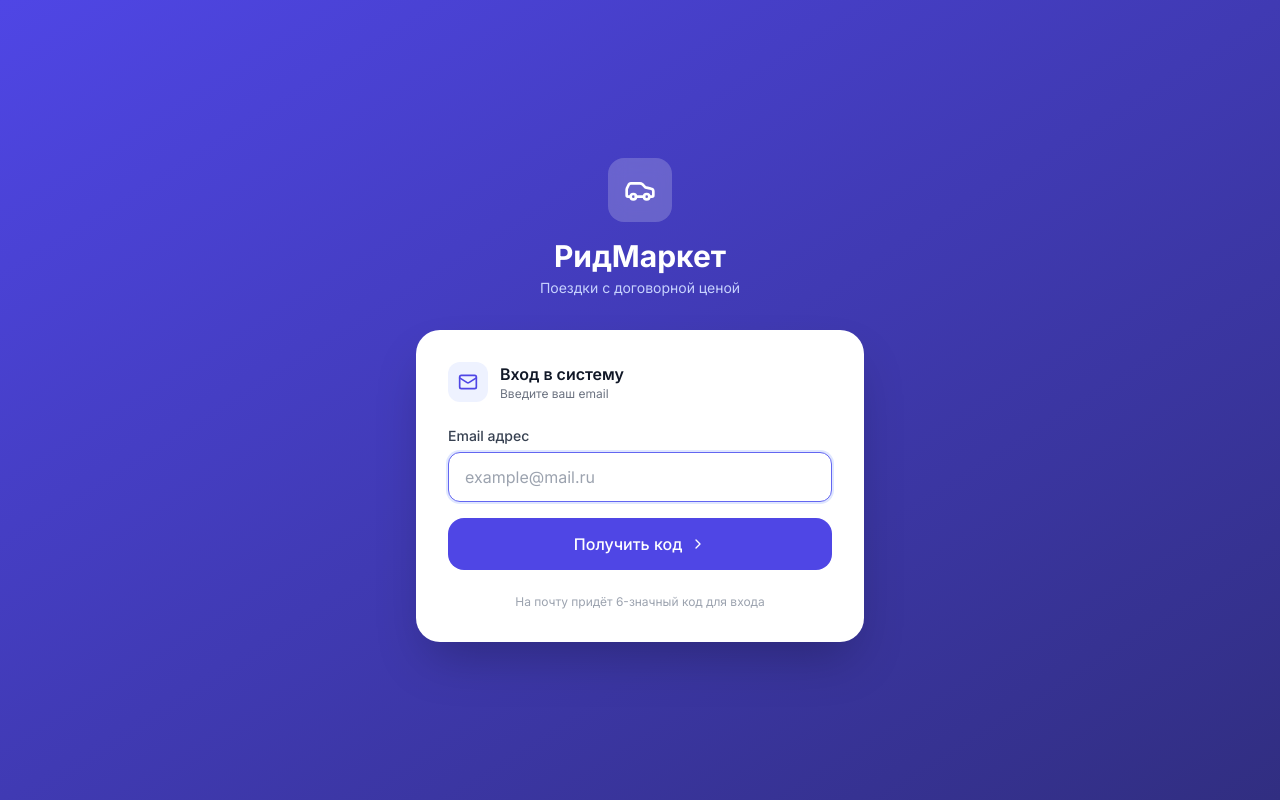
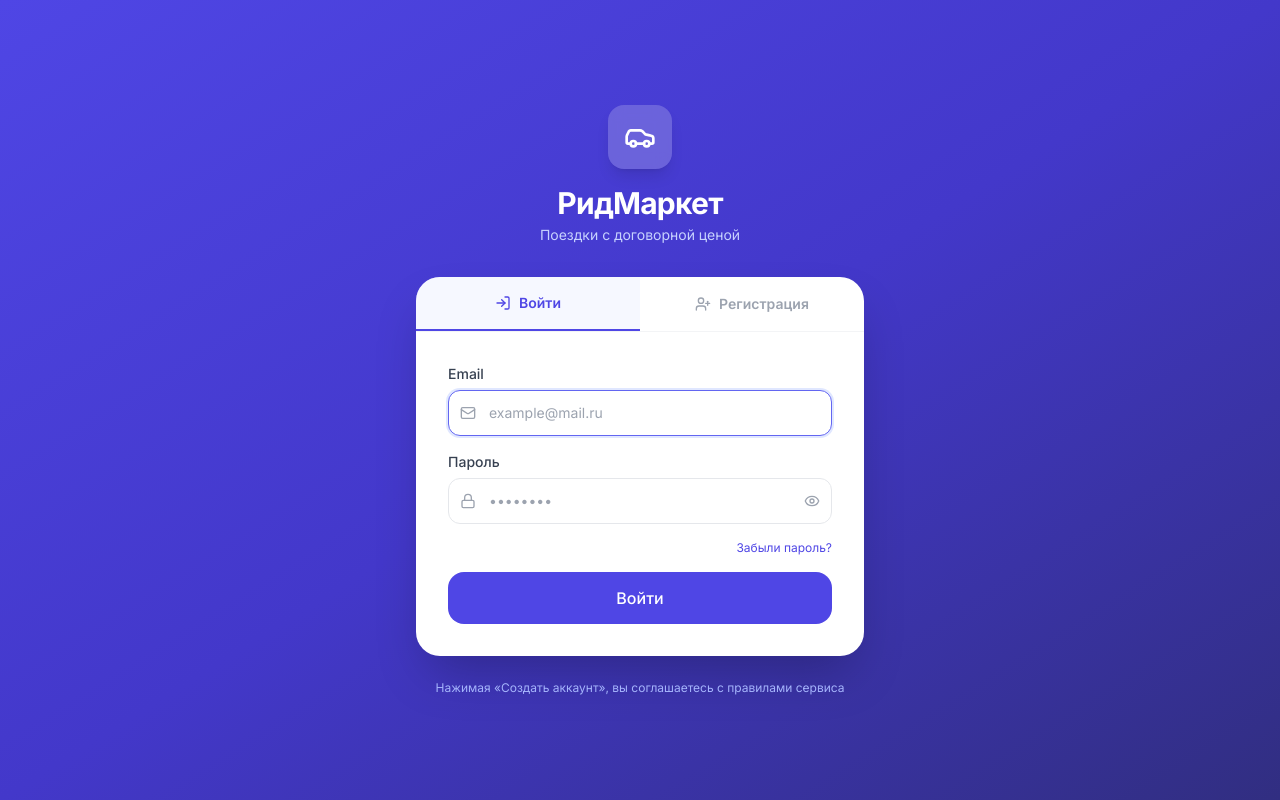
Before and after one commit to Igortlt63/Ridexprivat, a Next.js app: page /auth in a window 1280 px wide. Built offline with nearby package versions, Linux system fonts and the light colour scheme; no server answers.

Commit message:
email password auth

```diff
--- a/src/app/auth/page.tsx
+++ b/src/app/auth/page.tsx
@@ -3,148 +3,235 @@
 import { useState } from 'react'
 import { useRouter } from 'next/navigation'
 import toast from 'react-hot-toast'
-import { Mail, MessageSquare, ChevronRight, Car } from 'lucide-react'
+import { Mail, Lock, Eye, EyeOff, Car, UserPlus, LogIn } from 'lucide-react'
 import { createClient } from '@/lib/supabase/client'
+
+type Mode = 'login' | 'register' | 'reset'
 
 export default function AuthPage() {
   const router = useRouter()
   const supabase = createClient()
 
-  const [step, setStep]       = useState<'email' | 'otp'>('email')
-  const [email, setEmail]     = useState('')
-  const [otp, setOtp]         = useState('')
-  const [loading, setLoading] = useState(false)
+  const [mode, setMode]           = useState<Mode>('login')
+  const [email, setEmail]         = useState('')
+  const [password, setPassword]   = useState('')
+  const [password2, setPassword2] = useState('')
+  const [showPass, setShowPass]   = useState(false)
+  const [loading, setLoading]     = useState(false)
 
-  async function sendOtp() {
-    if (!email || !email.includes('@')) {
-      toast.error('Введите корректный email')
+  // ── Вход ────────────────────────────────────────────────────
+  async function handleLogin() {
+    if (!email || !password) { toast.error('Заполните все поля'); return }
+    setLoading(true)
+    const { error } = await supabase.auth.signInWithPassword({ email, password })
+    setLoading(false)
+    if (error) {
+      if (error.message.includes('Invalid login')) toast.error('Неверный email или пароль')
+      else toast.error('Ошибка входа: ' + error.message)
       return
     }
-    setLoading(true)
-    const { error } = await supabase.auth.signInWithOtp({
-      email,
-      options: { shouldCreateUser: true },
-    })
-    setLoading(false)
-
-    if (error) { toast.error('Ошибка: ' + error.message); return }
-    toast.success('Код отправлен на ' + email)
-    setStep('otp')
-  }
-
-  async function verifyOtp() {
-    if (otp.length < 6) { toast.error('Введите 6-значный код'); return }
-    setLoading(true)
-    const { error } = await supabase.auth.verifyOtp({
-      email,
-      token: otp,
-      type: 'email',
-    })
-    setLoading(false)
-
-    if (error) { toast.error('Неверный код. Попробуйте ещё раз.'); return }
     toast.success('Добро пожаловать!')
     router.push('/')
     router.refresh()
   }
 
+  // ── Регистрация ─────────────────────────────────────────────
+  async function handleRegister() {
+    if (!email || !password || !password2) { toast.error('Заполните все поля'); return }
+    if (password.length < 6) { toast.error('Пароль минимум 6 символов'); return }
+    if (password !== password2) { toast.error('Пароли не совпадают'); return }
+    setLoading(true)
+    const { error } = await supabase.auth.signUp({
+      email,
+      password,
+      options: { emailRedirectTo: `${window.location.origin}/` }
+    })
+    setLoading(false)
+    if (error) { toast.error('Ошибка: ' + error.message); return }
+    toast.success('Аккаунт создан! Проверьте почту для подтверждения.')
+    setMode('login')
+  }
+
+  // ── Сброс пароля ────────────────────────────────────────────
+  async function handleReset() {
+    if (!email) { toast.error('Введите email'); return }
+    setLoading(true)
+    const { error } = await supabase.auth.resetPasswordForEmail(email, {
+      redirectTo: `${window.location.origin}/auth/update-password`
+    })
+    setLoading(false)
+    if (error) { toast.error('Ошибка: ' + error.message); return }
+    toast.success('Ссылка для сброса пароля отправлена на почту')
+    setMode('login')
+  }
+
+  function handleSubmit() {
+    if (mode === 'login')    handleLogin()
+    if (mode === 'register') handleRegister()
+    if (mode === 'reset')    handleReset()
+  }
+
   return (
-    <div className="min-h-screen bg-gradient-to-br from-indigo-600 to-indigo-900 flex items-center justify-center p-4">
+    <div className="min-h-screen bg-gradient-to-br from-indigo-600 via-indigo-700 to-indigo-900 flex items-center justify-center p-4">
       <div className="w-full max-w-md">
+
+        {/* Лого */}
         <div className="text-center mb-8">
-          <div className="inline-flex items-center justify-center w-16 h-16 rounded-2xl bg-white/20 backdrop-blur mb-4">
+          <div className="inline-flex items-center justify-center w-16 h-16 rounded-2xl bg-white/20 backdrop-blur mb-4 shadow-lg">
             <Car className="w-8 h-8 text-white" />
           </div>
-          <h1 className="text-3xl font-bold text-white">РидМаркет</h1>
+          <h1 className="text-3xl font-bold text-white tracking-tight">РидМаркет</h1>
           <p className="text-indigo-200 mt-1 text-sm">Поездки с договорной ценой</p>
         </div>
 
-        <div className="bg-white rounded-3xl p-8 shadow-2xl">
-          {step === 'email' ? (
-            <>
-              <div className="flex items-center gap-3 mb-6">
-                <div className="w-10 h-10 rounded-xl bg-indigo-50 flex items-center justify-center">
-                  <Mail className="w-5 h-5 text-indigo-600" />
+        {/* Карточка */}
+        <div className="bg-white rounded-3xl shadow-2xl overflow-hidden">
+
+          {/* Вкладки Войти / Регистрация */}
+          {mode !== 'reset' && (
+            <div className="flex border-b border-gray-100">
+              <button
+                onClick={() => setMode('login')}
+                className={`flex-1 py-4 text-sm font-semibold transition-colors flex items-center justify-center gap-2 ${
+                  mode === 'login'
+                    ? 'text-indigo-600 border-b-2 border-indigo-600 bg-indigo-50/50'
+                    : 'text-gray-400 hover:text-gray-600'
+                }`}
+              >
+                <LogIn className="w-4 h-4" /> Войти
+              </button>
+              <button
+                onClick={() => setMode('register')}
+                className={`flex-1 py-4 text-sm font-semibold transition-colors flex items-center justify-center gap-2 ${
+                  mode === 'register'
+                    ? 'text-indigo-600 border-b-2 border-indigo-600 bg-indigo-50/50'
+                    : 'text-gray-400 hover:text-gray-600'
+                }`}
+              >
+                <UserPlus className="w-4 h-4" /> Регистрация
+              </button>
             </div>
+          )}
+
+          <div className="p-8 space-y-4">
+
+            {/* Заголовок для сброса пароля */}
+            {mode === 'reset' && (
+              <div className="mb-2">
+                <h2 className="text-xl font-bold text-gray-900">Сброс пароля</h2>
+                <p className="text-sm text-gray-500 mt-1">Отправим ссылку для восстановления</p>
+              </div>
+            )}
+
+            {/* Email */}
             <div>
-                  <h2 className="font-semibold text-gray-900">Вход в систему</h2>
-                  <p className="text-xs text-gray-500">Введите ваш email</p>
-                </div>
-              </div>
-              <div className="space-y-4">
-                <div>
-                  <label className="label">Email адрес</label>
+              <label className="label">Email</label>
+              <div className="relative">
+                <Mail className="absolute left-3 top-1/2 -translate-y-1/2 w-4 h-4 text-gray-400" />
                 <input
                   type="email"
                   value={email}
                   onChange={e => setEmail(e.target.value)}
-                    onKeyDown={e => e.key === 'Enter' && sendOtp()}
+                  onKeyDown={e => e.key === 'Enter' && handleSubmit()}
                   placeholder="example@mail.ru"
-                    className="input text-base"
+                  className="input pl-10"
+                  autoComplete="email"
                   autoFocus
-                    autoComplete="email"
                 />
               </div>
-                <button onClick={sendOtp} disabled={loading} className="btn-primary btn-lg w-full">
+            </div>
+
+            {/* Пароль */}
+            {mode !== 'reset' && (
+              <div>
+                <label className="label">Пароль</label>
+                <div className="relative">
+                  <Lock className="absolute left-3 top-1/2 -translate-y-1/2 w-4 h-4 text-gray-400" />
+                  <input
+                    type={showPass ? 'text' : 'password'}
+                    value={password}
+                    onChange={e => setPassword(e.target.value)}
+                    onKeyDown={e => e.key === 'Enter' && mode === 'login' && handleSubmit()}
+                    placeholder={mode === 'register' ? 'Минимум 6 символов' : '••••••••'}
+                    className="input pl-10 pr-10"
+                    autoComplete={mode === 'login' ? 'current-password' : 'new-password'}
+                  />
+                  <button
+                    type="button"
+                    onClick={() => setShowPass(v => !v)}
+                    className="absolute right-3 top-1/2 -translate-y-1/2 text-gray-400 hover:text-gray-600"
+                  >
+                    {showPass ? <EyeOff className="w-4 h-4" /> : <Eye className="w-4 h-4" />}
+                  </button>
+                </div>
+              </div>
+            )}
+
+            {/* Подтверждение пароля — только при регистрации */}
+            {mode === 'register' && (
+              <div>
+                <label className="label">Повторите пароль</label>
+                <div className="relative">
+                  <Lock className="absolute left-3 top-1/2 -translate-y-1/2 w-4 h-4 text-gray-400" />
+                  <input
+                    type={showPass ? 'text' : 'password'}
+                    value={password2}
+                    onChange={e => setPassword2(e.target.value)}
+                    onKeyDown={e => e.key === 'Enter' && handleSubmit()}
+                    placeholder="Повторите пароль"
+                    className="input pl-10"
+                    autoComplete="new-password"
+                  />
+                </div>
+              </div>
+            )}
+
+            {/* Забыл пароль — только при входе */}
+            {mode === 'login' && (
+              <div className="flex justify-end">
+                <button
+                  onClick={() => { setMode('reset'); setPassword('') }}
+                  className="text-xs text-indigo-600 hover:underline"
+                >
+                  Забыли пароль?
+                </button>
+              </div>
+            )}
+
+            {/* Кнопка действия */}
+            <button
+              onClick={handleSubmit}
+              disabled={loading}
+              className="btn-primary btn-lg w-full mt-2"
+            >
               {loading ? (
                 <span className="flex items-center gap-2">
                   <span className="animate-spin rounded-full h-4 w-4 border-2 border-white border-t-transparent" />
-                      Отправляем...
+                  {mode === 'login' ? 'Входим...' : mode === 'register' ? 'Создаём...' : 'Отправляем...'}
                 </span>
               ) : (
-                    <span className="flex items-center gap-2">Получить код <ChevronRight className="w-4 h-4" /></span>
+                mode === 'login' ? 'Войти'
+                : mode === 'register' ? 'Создать аккаунт'
+                : 'Отправить ссылку'
               )}
             </button>
-              </div>
-              <p className="mt-6 text-center text-xs text-gray-400">На почту придёт 6-значный код для входа</p>
-            </>
-          ) : (
-            <>
-              <div className="flex items-center gap-3 mb-6">
-                <div className="w-10 h-10 rounded-xl bg-green-50 flex items-center justify-center">
-                  <MessageSquare className="w-5 h-5 text-green-700" />
-                </div>
-                <div>
-                  <h2 className="font-semibold text-gray-900">Введите код</h2>
-                  <p className="text-xs text-gray-500">Отправили письмо на {email}</p>
+
+            {/* Назад при сбросе пароля */}
+            {mode === 'reset' && (
+              <button
+                onClick={() => setMode('login')}
+                className="w-full text-sm text-gray-400 hover:text-gray-600 transition-colors text-center"
+              >
+                ← Вернуться ко входу
+              </button>
+            )}
+
           </div>
         </div>
-              <div className="space-y-4">
-                <div>
-                  <label className="label">Код из письма</label>
-                  <input
-                    type="text"
-                    inputMode="numeric"
-                    maxLength={6}
-                    value={otp}
-                    onChange={e => setOtp(e.target.value.replace(/\D/g, ''))}
-                    onKeyDown={e => e.key === 'Enter' && verifyOtp()}
-                    placeholder="000000"
-                    className="input text-2xl tracking-[0.5em] text-center font-mono"
-                    autoFocus
-                    autoComplete="one-time-code"
-                  />
-                </div>
-                <button onClick={verifyOtp} disabled={loading} className="btn-primary btn-lg w-full">
-                  {loading ? (
-                    <span className="flex items-center gap-2">
-                      <span className="animate-spin rounded-full h-4 w-4 border-2 border-white border-t-transparent" />
-                      Проверяем...
-                    </span>
-                  ) : 'Войти'}
-                </button>
-              </div>
-              <div className="mt-4 flex items-center justify-between text-xs text-gray-400">
-                <button onClick={() => { setStep('email'); setOtp('') }} className="hover:text-indigo-600 transition-colors">
-                  ← Изменить email
-                </button>
-                <button onClick={sendOtp} disabled={loading} className="hover:text-indigo-600 transition-colors">
-                  Отправить повторно
-                </button>
-              </div>
-            </>
-          )}
-        </div>
+
+        <p className="text-center text-indigo-300 text-xs mt-6">
+          Нажимая «Создать аккаунт», вы соглашаетесь с правилами сервиса
+        </p>
       </div>
     </div>
   )
```
Lines whose indentation alone changed are shown as unchanged.
